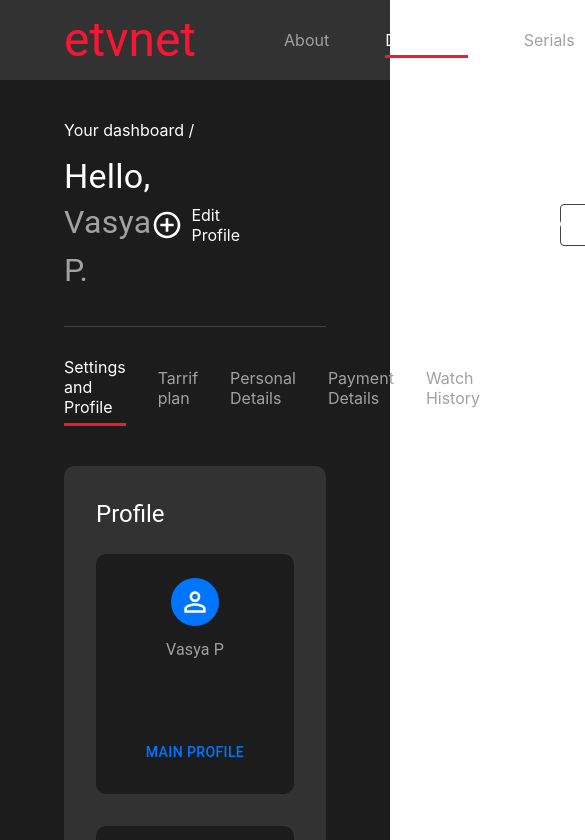
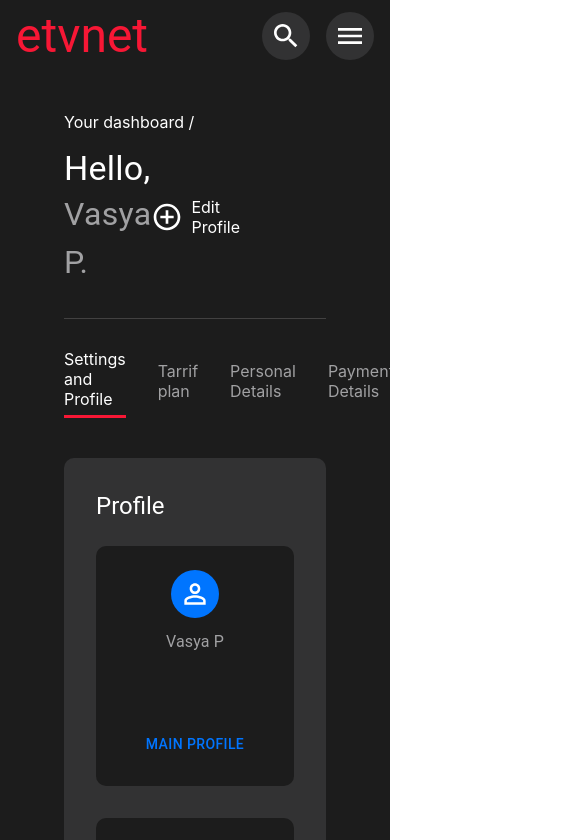
Before and after one commit to tatyanakarlen/matvil-asses, a Next.js app: page / in a window 390 px wide. Shown: the top 840 px of the page, 585 px wide, since content can reach past the window. Built offline with nearby package versions, Linux system fonts and the light colour scheme.

Commit message:
mobile nav finished

```diff
--- a/pages/index.js
+++ b/pages/index.js
@@ -1,5 +1,5 @@
 import { Box } from '@mui/material';
-import Nav from '../src/components/Nav';
+import Nav from '../src/components/Nav/Nav';
 import WelcomePanel from '../src/components/dashboard/Panels/WelcomePanel';
 import Dashboard from '../src/components/dashboard/Dashboard';
 import Footer from '../src/components/Footer/Footer';
@@ -8,9 +8,8 @@ export default function Home() {
   return (
     <Box
       sx={{
-        padding: 0,
-        width: '100vw',
         bgcolor: 'primary.dark',
+        overflow: 'hidden'
       }}
     >
       <Nav />
--- a/src/components/Nav.js
+++ b/src/components/Nav/DesktopNav.js
@@ -1,7 +1,7 @@
 import { Typography, Box, List, ListItem } from '@mui/material';
 import SearchIcon from '@mui/icons-material/Search';
 
-export default function Nav() {
+export default function DesktopNav() {
   const listItemBaseStyles = {
     color: 'text.main',
   };
--- /dev/null
+++ b/src/components/Nav/MobileNav.js
@@ -0,0 +1,57 @@
+import { Typography, Box } from '@mui/material';
+import SearchIcon from '@mui/icons-material/Search';
+import MenuIcon from '@mui/icons-material/Menu';
+
+export default function MobileNav() {
+
+  const iconContainerStyles = {
+    width: '3rem',
+    height: '3rem',
+    borderRadius: '50%',
+    display: 'flex',
+    alignItems: 'center',
+    justifyContent: 'center',
+    backgroundColor: 'primary.main',
+  };
+  return (
+    <Box
+      sx={{
+        bgColor: 'primary.dark',
+        color: 'text.white',
+        display: 'flex',
+        justifyContent: 'space-between',
+        px: {
+          xs: 2,
+          sm: 3,
+          md: 4,
+          lg: 6,
+        },
+        py: {
+          xs: 1,
+          sm: 2,
+          md: 3,
+          lg: 5,
+        },
+      }}
+    >
+      <Typography sx={{ color: 'secondary.main' }} variant="h3">
+        etvnet
+      </Typography>
+      <Box
+        sx={{
+          display: 'flex',
+          gap: 2,
+          justifyContent: 'center',
+          alignItems: 'center',
+        }}
+      >
+        <Box sx={iconContainerStyles}>
+          <SearchIcon sx={{ fontSize: '2rem' }} />
+        </Box>
+        <Box sx={iconContainerStyles}>
+          <MenuIcon sx={{ fontSize: '2rem' }} />
+        </Box>
+      </Box>
+    </Box>
+  );
+}
--- /dev/null
+++ b/src/components/Nav/Nav.js
@@ -0,0 +1,11 @@
+import MobileNav from './MobileNav';
+import DesktopNav from './DesktopNav';
+import { useMediaQuery } from '@mui/material';
+
+export default function Nav() {
+  const isSmallScreen = useMediaQuery((theme) =>
+    theme.breakpoints.between('xs', 'md')
+  );
+
+  return <>{isSmallScreen ? <MobileNav /> : <DesktopNav />}</>;
+}
```
